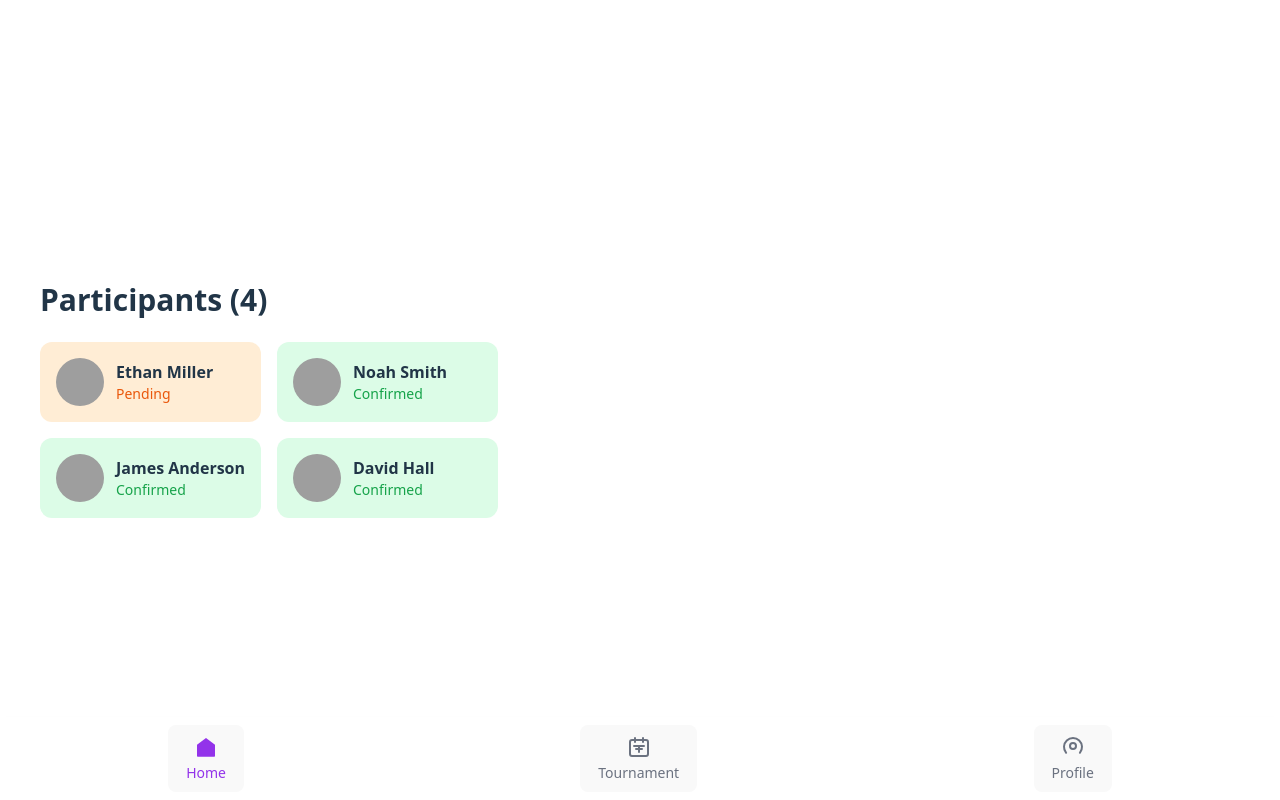
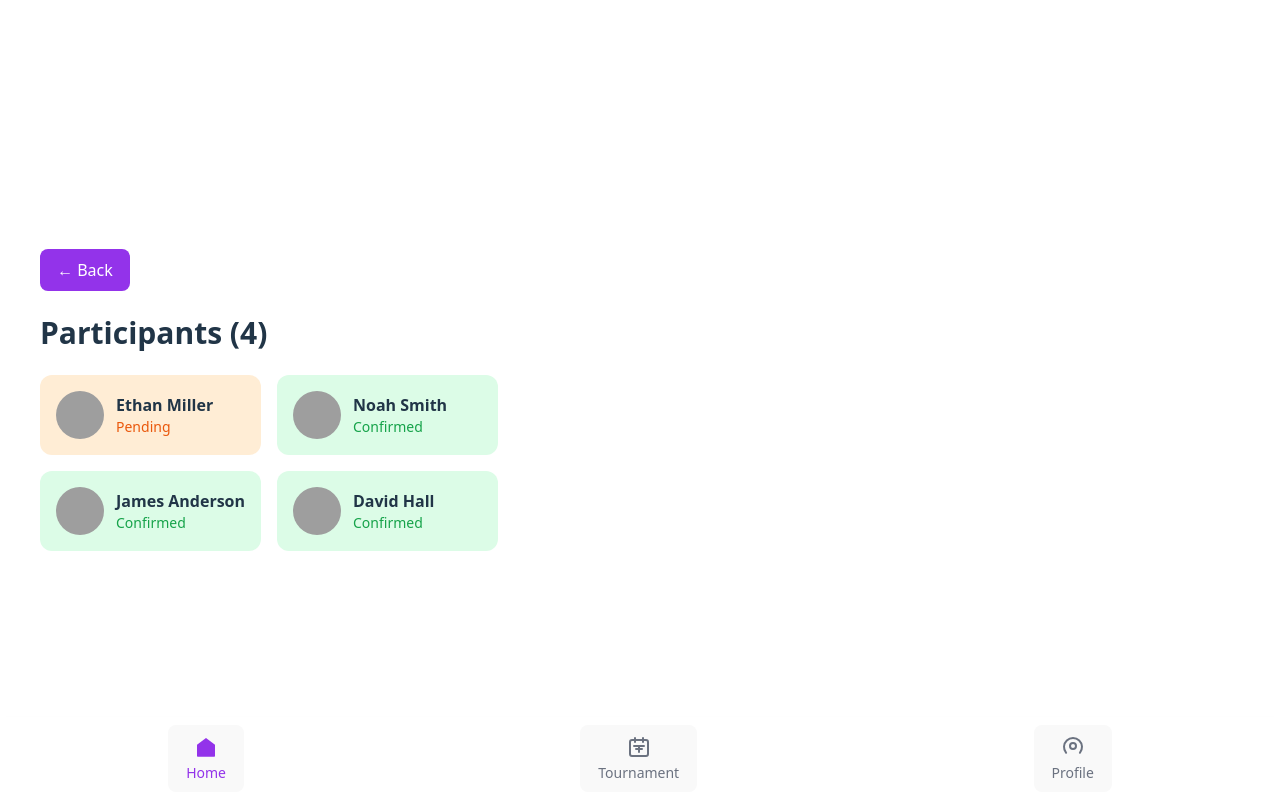
Before and after one commit to Hamadellah/reacte, a React (Vite) app: page / in a window 1280 px wide. Both pictures are taken after a click on the element 232 px from the left and 365 px from the top of the page. Built offline with nearby package versions, Linux system fonts and the light colour scheme; grey boxes are pictures that could not be loaded.

Commit message:
Add back button to TournamentDetails and minor layout adjustments in TournamenteCard

```diff
--- a/src/components/TournamentDetails.jsx
+++ b/src/components/TournamentDetails.jsx
@@ -1,8 +1,9 @@
-import { useParams } from "react-router-dom";
+import { useParams, useNavigate } from "react-router-dom";
 
 function TournamentDetails({ tournamentData }) {
 
   const { id } = useParams();
+  const navigate = useNavigate();
 
   const tournament = tournamentData.find(
     (t) => t.id === id
@@ -14,6 +15,14 @@ function TournamentDetails({ tournamentData }) {
 
   return (
     <div className="p-10">
+
+      {/* Back Button */}
+      <button
+        onClick={() => navigate("/")}
+        className="mb-6 px-4 py-2 bg-purple-600 text-white rounded-lg hover:bg-purple-700 transition"
+      >
+        ← Back
+      </button>
 
       <h1 className="text-3xl font-bold mb-6">
         Participants ({tournament.participants.length})
@@ -38,9 +47,7 @@ function TournamentDetails({ tournamentData }) {
             />
 
             <div>
-              <h3 className="font-semibold">
-                {p.name}
-              </h3>
+              <h3 className="font-semibold">{p.name}</h3>
 
               <p
                 className={`text-sm
--- a/src/components/TournamenteCard.jsx
+++ b/src/components/TournamenteCard.jsx
@@ -2,6 +2,7 @@ import { useNavigate } from "react-router-dom";
 const TournmentCard = ({ tournamentData  }) => {
     const navigate = useNavigate();
   return (
+
     <div className="min-h-screen bg-slate-100 p-10">
       <div className="mt-[3%] grid md:grid-cols-2 lg:grid-cols-3 gap-6">
         {tournamentData.map((t) => (
```
